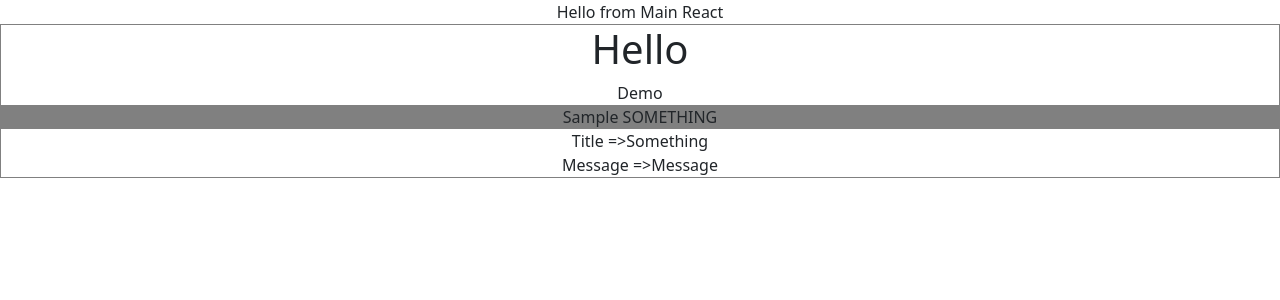
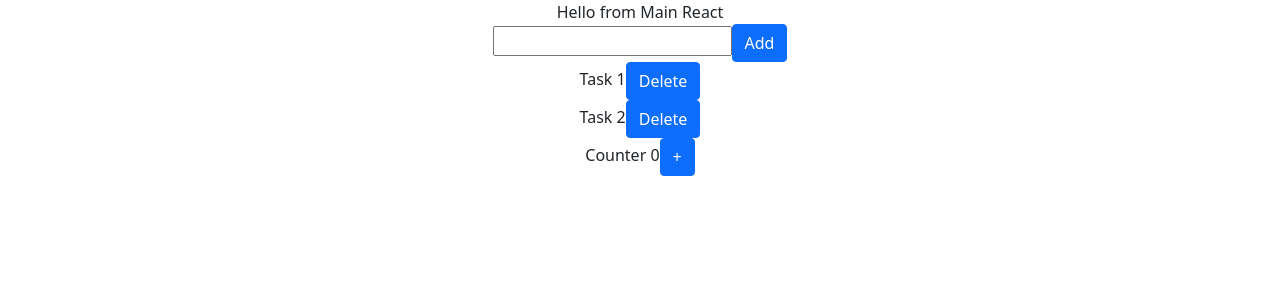
Before and after one commit to mrthetkhine/TuringReact5thBatch, a React (Create React App) app in the folder frontend/: page / in a window 1280 px wide. Shown: the top 300 px of the page. Built offline with nearby package versions, Linux system fonts and the light colour scheme.

Commit message:
Add State

```diff
--- a/frontend/src/App.js
+++ b/frontend/src/App.js
@@ -10,6 +10,11 @@ import {Body} from './components/PageComponent';
 import Table from "./components/Table";
 import JsxProperty from "./components/JsxProperty";
 import GrayBorder from "./components/GrayBorder";
+
+import RenderWithCondition from "./components/RenderWithCondition";
+import EventDemo, {ParentEvent} from "./components/interaction/EventDemo";
+import ToDoListEventDemo from "./components/interaction/ToDoListEventDemo";
+import Counter from "./components/stateful/Counter";
 function App() {
   return (
     <div className="App">
@@ -24,10 +29,14 @@ function App() {
         {/*<Table/>*/}
       {/*  <JsxProperty/>*/}
 
-        <GrayBorder>
+      {/*  <GrayBorder>
             <h1>Hello</h1>
             <JsxProperty/>
-        </GrayBorder>
+        </GrayBorder>*/}
+        {/*<RenderWithCondition flag={true}/>*/}
+       {/* <ParentEvent/>*/}
+        <ToDoListEventDemo/>
+        <Counter/>
     </div>
   );
 }
--- /dev/null
+++ b/frontend/src/components/RenderWithCondition.js
@@ -0,0 +1,7 @@
+export default function RenderWithCondition({flag})
+{
+    console.log('Flag ',typeof flag);
+    return flag && <div>
+        It render due to flag
+    </div>;
+}
--- /dev/null
+++ b/frontend/src/components/interaction/EventDemo.js
@@ -0,0 +1,19 @@
+export function ParentEvent(props)
+{
+    console.log('Props ',props);
+    let clickHandler = ()=>{
+        console.log('Click handler ',props);
+    };
+    return (<div>
+        <EventDemo onClick={clickHandler}/>
+    </div>);
+}
+export default function EventDemo({onClick})
+{
+    return(<div>
+        <button className={"btn btn-primary"}
+                onClick={onClick}>
+            Click me
+        </button>
+    </div>);
+}
--- /dev/null
+++ b/frontend/src/components/interaction/ToDoListEventDemo.js
@@ -0,0 +1,68 @@
+import { useState } from 'react';
+function ToDo({item})
+{
+    let onDeleteHandler = (eventItem)=>{
+        console.log('OnDelete ',eventItem);
+    };
+    return <div>
+        {item.title}
+        <button type={"button"}
+            className={"btn btn-primary"}
+                onClick={(event)=>onDeleteHandler(item)}>Delete</button>
+    </div>
+}
+function InputContainer({addNewItem})
+{
+    let [title,setTitle] = useState('');
+    //console.log('Add New Item ',addNewItem);
+    let onClickHandler = ()=>{
+        //console.log('OnClick ',addNewItem );
+        addNewItem(title);
+    };
+    console.log('InputContainer render');
+
+    return <div>
+        <input type="text" value={title}
+            onChange={(event)=>setTitle(event.target.value)}/>
+        <button type={"button"}
+                className={"btn btn-primary"}
+                onClick={onClickHandler}>
+            Add
+        </button>
+    </div>
+}
+function ToDoList({items})
+{
+    console.log('ToDoList render');
+    return <div>
+        {items.map(item=><ToDo key={item.id} item={item}/>)}
+    </div>
+}
+export default function ToDoListEventDemo()
+{
+    let initialItem = [
+        {
+            id:1,
+            title : 'Task 1',
+        },
+        {
+            id:2,
+            title : 'Task 2',
+        },
+    ]
+    const [items,setItems] = useState(initialItem);
+    const addNewItem = (title)=>{
+        let item = {
+            id : items.length+1 ,
+            title:  title
+        };
+
+        setItems([...items, item]);
+        console.log('Add new item invoked');
+    };
+    console.log('ToDoListEventDemo render');
+    return (<div>
+        <InputContainer addNewItem={addNewItem}/>
+        <ToDoList items={items}/>
+    </div>)
+}
--- /dev/null
+++ b/frontend/src/components/stateful/Counter.js
@@ -0,0 +1,22 @@
+import { useState } from 'react';
+export default function Counter()
+{
+    let [count,setCount] = useState(0);
+    let increment = ()=>{
+        console.log('Inc ');
+        setCount(count+1);
+
+        //Never do this
+        //count = count+1;
+    };
+    console.log('Count render');
+    return (<div>
+        Counter {count}
+        <button type={"button"}
+                className={"btn btn-primary"}
+                onClick={increment}
+            >
+            +
+        </button>
+    </div>);
+}
```
